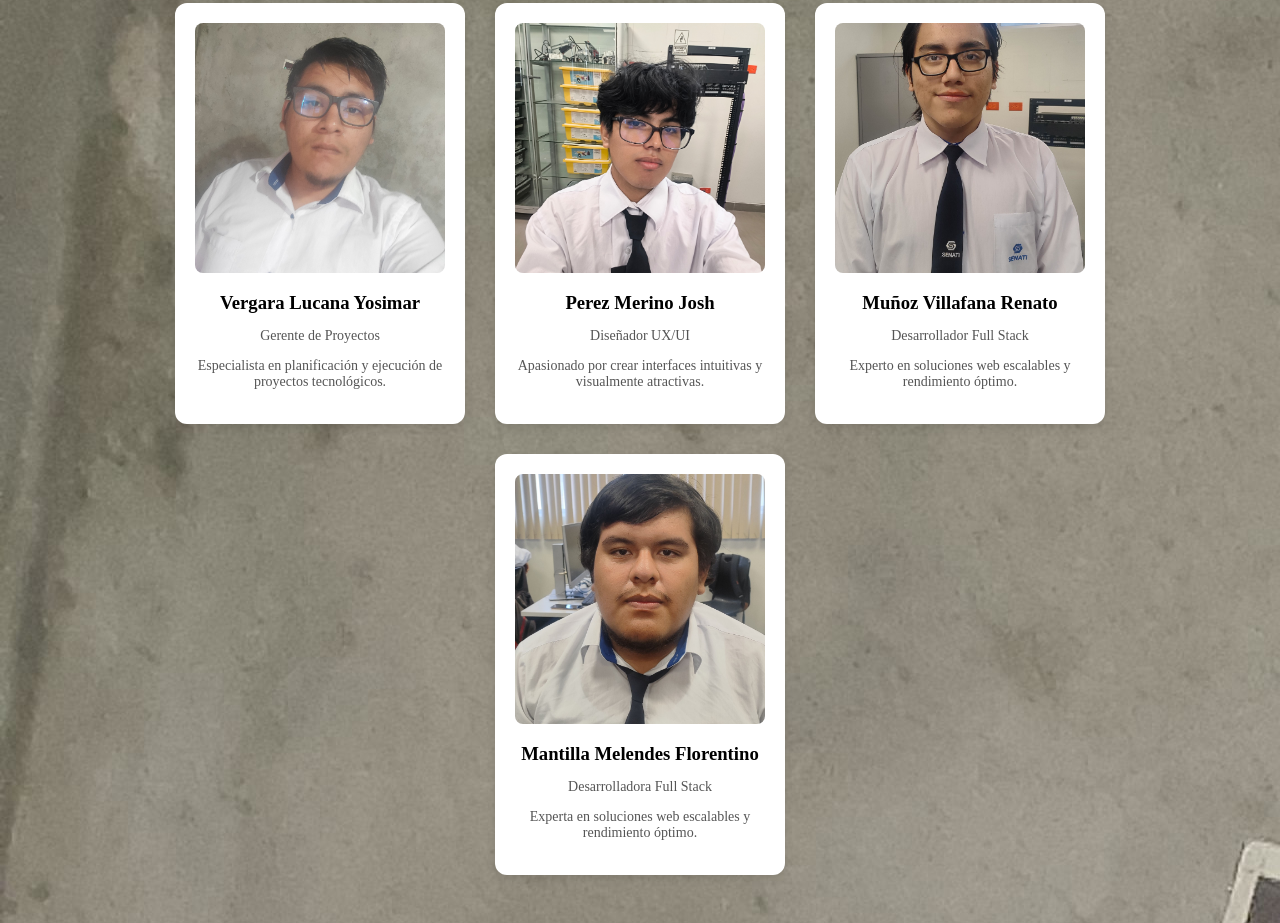
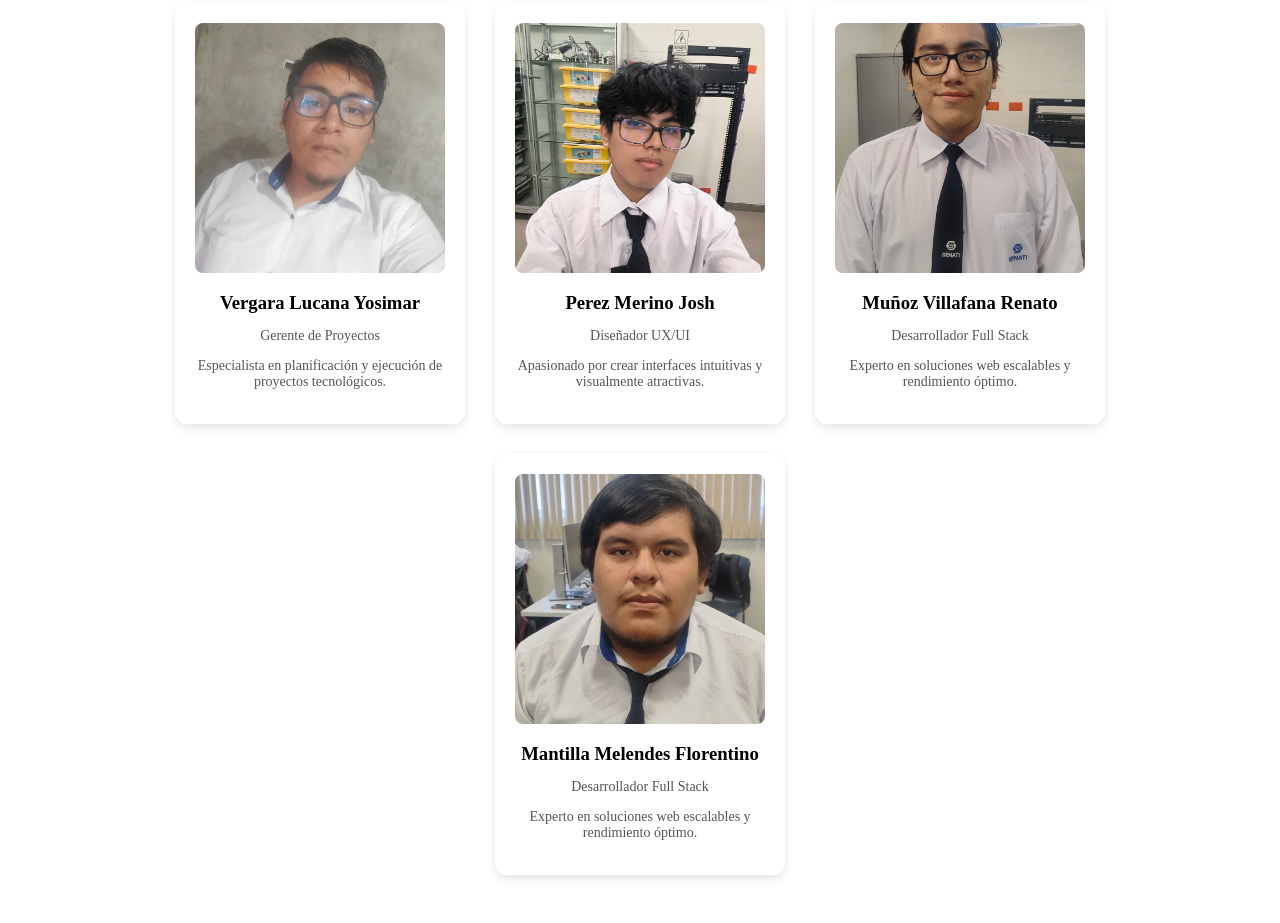
Before and after one commit to UKYOS/Dinamita, a plain HTML site: page home.html in a window 1280 px wide. Shown: the part 239-1162 px from the top of the page. Drawn offline with Linux system fonts and the light colour scheme.

Commit message:
Small(very) fix
Pequeños arreglos

```diff
--- a/home.html
+++ b/home.html
@@ -1,12 +1,12 @@
 <!DOCTYPE html>
-<html lang="en">
+<html lang="es">
 <head>
     <meta charset="UTF-8">
     <meta name="viewport" content="width=device-width, initial-scale=1.0">
     <link rel="stylesheet" href="home.css">
     <title>Dinamita</title>
 </head>
-<body background="teamimg/yosimar.jpg">
+<body>
     <section class="cabecera">
         <div class="contenedorMenu">
             <ul class="Mainmenu">
@@ -16,7 +16,6 @@
             </ul>
         </div>
     </section>
-
     <section class="Descripcion">
         <div class="ContenedorDescripcion">
         </div>
@@ -25,7 +24,7 @@
         <h2>Conoce a Nuestro Equipo</h2>
         <div class="profesionales-grid">
             <div class="profesional">
-                <img src="teamimg/yosimar.jpg" alt="">
+                <img src="teamimg/yosimar.jpg" alt="Nombre del profesional">
                 <h3>Vergara Lucana Yosimar</h3>
                 <p>Gerente de Proyectos</p>
                 <p>Especialista en planificación y ejecución de proyectos tecnológicos.</p>
@@ -45,8 +44,8 @@
             <div class="profesional">
                 <img src="teamimg/florentino.jpg" alt="Nombre del profesional">
                 <h3>Mantilla Melendes Florentino</h3>
-                <p>Desarrolladora Full Stack</p>
-                <p>Experta en soluciones web escalables y rendimiento óptimo.</p>
+                <p>Desarrollador Full Stack</p>
+                <p>Experto en soluciones web escalables y rendimiento óptimo.</p>
             </div>
         </div>
       </section>
```
